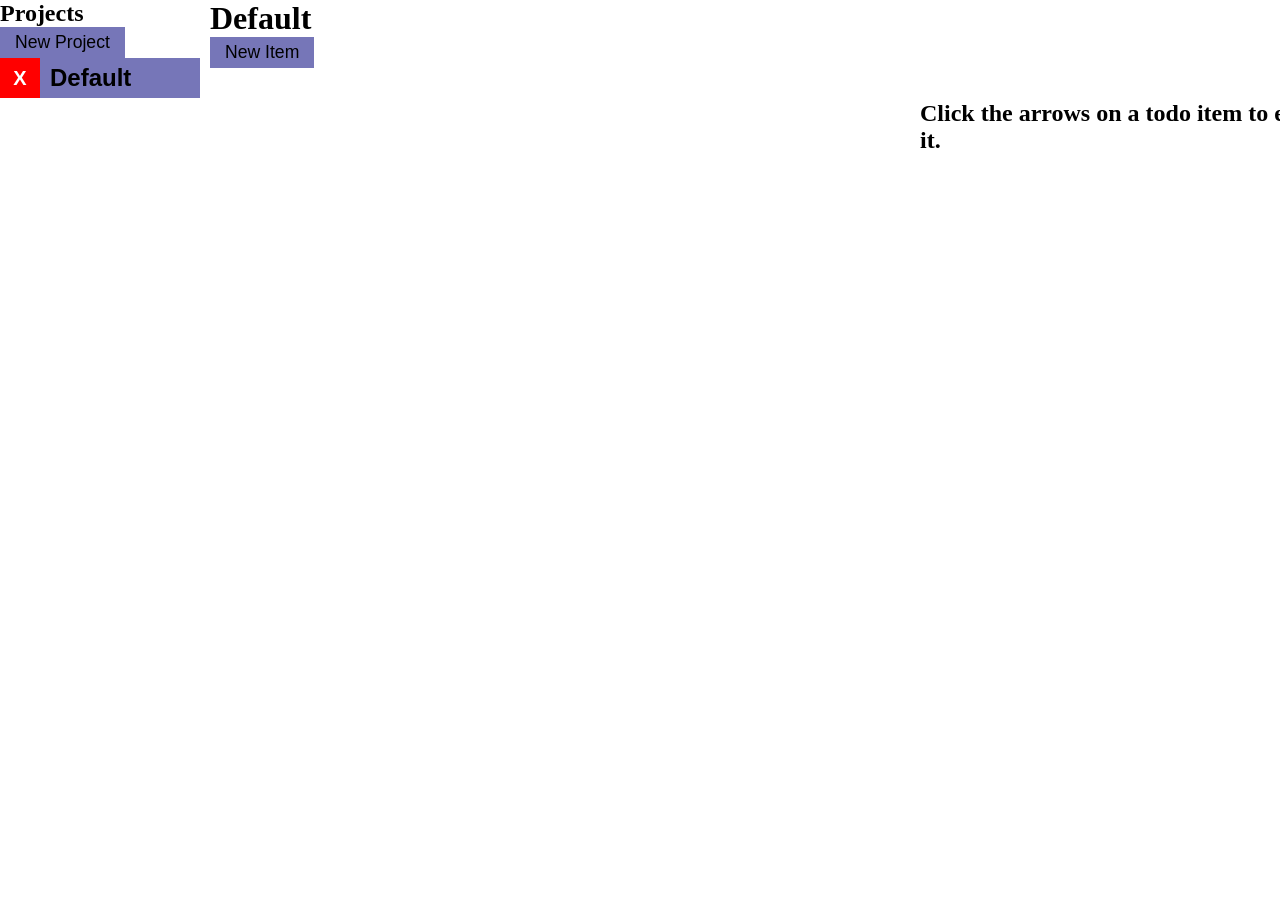
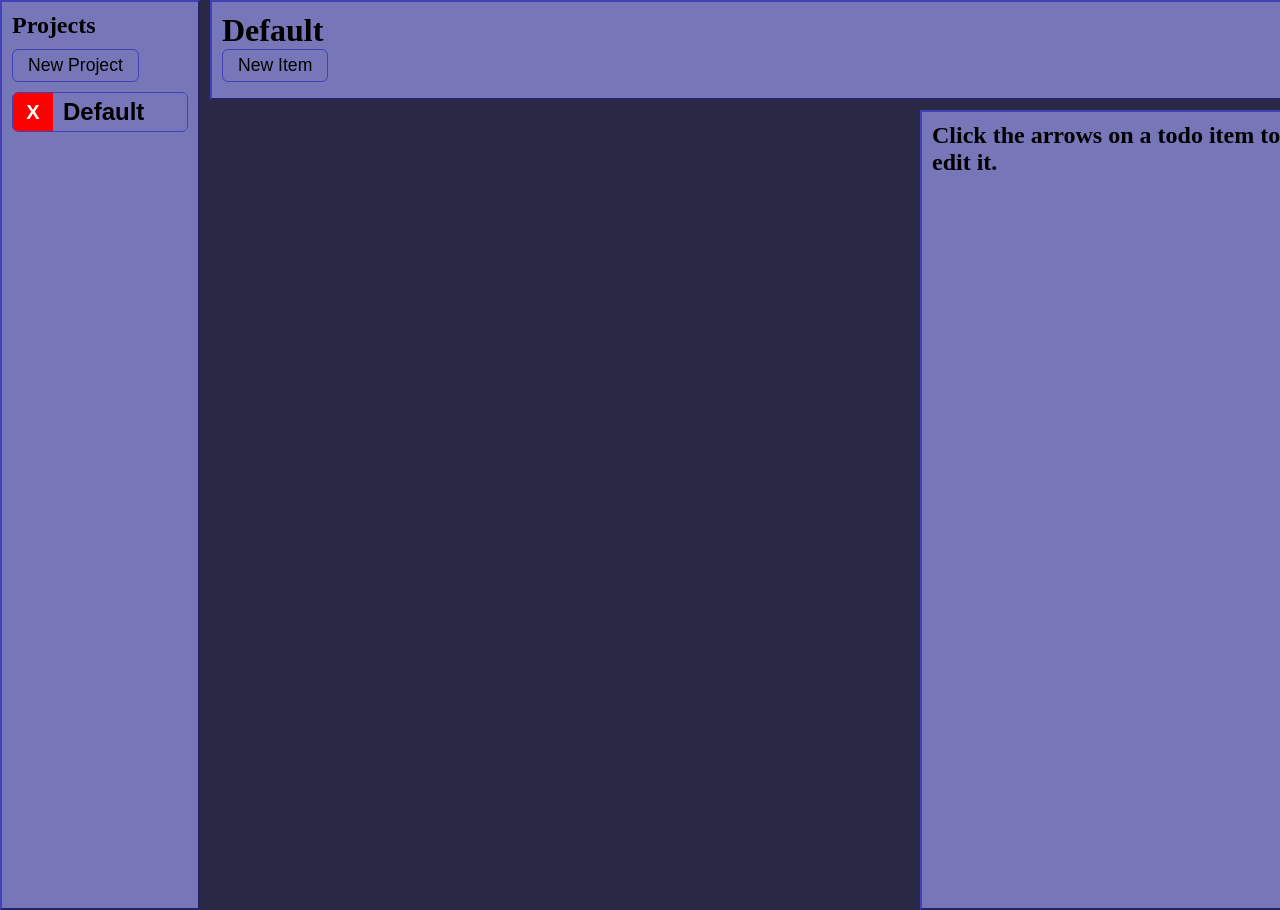
Before and after one commit to jacobwmorris/todo-list, a website built with webpack: page src/samplepage.html in a window 1280 px wide. Shown: the top 910 px of the page. Built offline with nearby package versions, Linux system fonts and the light colour scheme.

Commit message:
Add more style

```diff
--- a/src/display.js
+++ b/src/display.js
@@ -12,7 +12,14 @@ const DomFuncs = (function() {
         const e = document.createElement(type);
         e.textContent = text;
         if (clas) {
-            e.classList.add(clas);
+            if (Array.isArray(clas)) {
+                for (const c of clas) {
+                    e.classList.add(c);
+                }
+            }
+            else {
+                e.classList.add(clas);
+            }
         }
 
         return e;
@@ -25,7 +32,7 @@ const DisplayProjectList = function() {
     const projectList = document.getElementById("project-list");
 
     const makeProjectListItem = function(proj, projects) {
-        const item = DomFuncs.makeElement("li", "", "project");
+        const item = DomFuncs.makeElement("li", "", ["project", "list-item"]);
         const remove = DomFuncs.makeElement("button", "X", "red-button");
         const expand = DomFuncs.makeElement("button", proj.name, "project-expand");
 
@@ -61,7 +68,7 @@ const DisplayProjectList = function() {
 };
 
 const DisplayTodo = function() {
-    const todo = DomFuncs.makeElement("div", "", "todo");
+    const todo = DomFuncs.makeElement("div", "", ["todo", "list-item"]);
 
     const makeTitleDesc = function(title, desc) {
         const titleDesc = DomFuncs.makeElement("div", "", "todo-titledesc");
--- a/src/samplepage.html
+++ b/src/samplepage.html
@@ -55,6 +55,7 @@
                         <label for="f-desc" class="block-label">Description:</label>
                         <textarea name="description" id="f-desc" cols="60" rows="8"></textarea>
                     </div>
+
                 </form>
                 <button type="button" form="new-todo-form" id="add-todo-button" class="regular-button">Add</button>
             </div>
@@ -120,7 +121,7 @@
                         </fieldset>
                     </div>
                     <textarea name="edit-desc" id="edit-desc" rows="10"></textarea>
-                    <div class="edit-buttonbox">
+                    <div class="edit-buttonbox list-item">
                         <button type="button" id="edit-unexpand">&lt&lt</button>
                         <input type="checkbox" id="edit-done">
                         <button type="button" class="red-button" id="edit-remove">X</button>
--- a/src/style.css
+++ b/src/style.css
@@ -9,10 +9,15 @@
     --col-blue-1: #7676b8;
     --col-blue-2: #6363c0;
     --col-blue-3: #4141b9;
+    --col-bg: #292946;
     --col-gray: #aaa;
     --col-orange: #ff6f28;
     --col-remove: #f00;
     --col-remove-hover: #b00;
+}
+
+body {
+    background-color: var(--col-bg);
 }
 
 .no-display {
@@ -30,6 +35,8 @@ button:hover {
 
 .regular-button {
     padding: 5px 15px;
+    border: 1px solid var(--col-blue-3);
+    border-radius: 6px;
     font-size: 1.1em;
 }
 
@@ -43,16 +50,34 @@ button:hover {
     background-color: var(--col-remove-hover);
 }
 
+.list-item {
+    border: 1px solid var(--col-blue-3);
+    border-radius: 6px;
+    overflow: hidden;
+}
+
+.scroll-overflow {
+    overflow: scroll;
+}
+
 /* Main layout */
 #content {
     display: grid;
     grid-template-columns: 200px 700px 400px;
     grid-template-rows: 100px 800px;
-    column-gap: 10px;
+    gap: 10px;
+    background-color: var(--col-bg);
+}
+
+nav, header, aside {
+    background-color: var(--col-blue-1);
+    padding: 10px;
+    border: 2px outset var(--col-blue-3);
 }
 
 nav {
     grid-area: 1 / 1 / 3 / 2;
+    overflow-y: auto;
 }
 
 header {
@@ -61,6 +86,7 @@ header {
 
 main {
     grid-area: 2 / 2 / 3 / 3;
+    overflow-y: auto;
 }
 
 aside {
@@ -68,9 +94,18 @@ aside {
 }
 
 /* Project list */
+nav > button {
+    margin: 10px 0;
+}
+
+.form-wrapper {
+    margin: 0 0 10px 0;
+}
+
 .project {
     display: flex;
     height: 40px;
+    margin-bottom: 10px;
 }
 
 .project-expand {
@@ -96,6 +131,9 @@ aside {
 
 /* Form */
 #new-todo-form {
+    background-color: var(--col-blue-1);
+    padding: 10px;
+    border: 2px outset var(--col-blue-3);
     display: grid;
     grid-template-columns: 500px 100px;
     grid-template-rows: 60px 60px 1fr;
@@ -130,9 +168,7 @@ textarea {
 
 /* Todo items */
 .todo {
-    border: 1px solid var(--col-blue-3);
-    border-radius: 6px;
-    margin: 10px 0;
+    margin: 0 0 10px 0;
     height: 60px;
     display: flex;
     align-items: stretch;
@@ -222,3 +258,11 @@ input[type="checkbox"] {
     font-size: 20px;
     font-weight: bold;
 }
+
+#edit-unexpand {
+    border-right: 2px solid var(--col-blue-3);
+}
+
+#edit-remove {
+    border-left: 2px solid var(--col-blue-3);
+}
```
Also changed, not shown: dist/index.html, dist/main.js.
